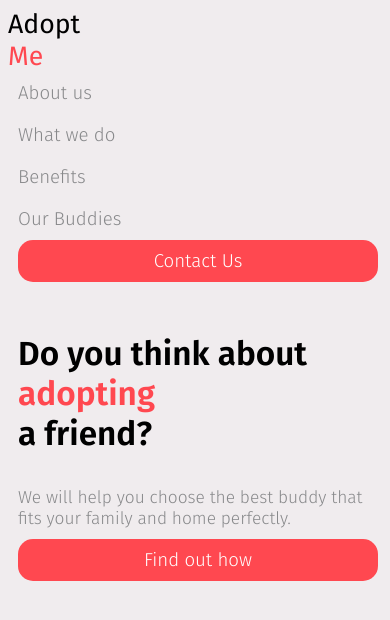
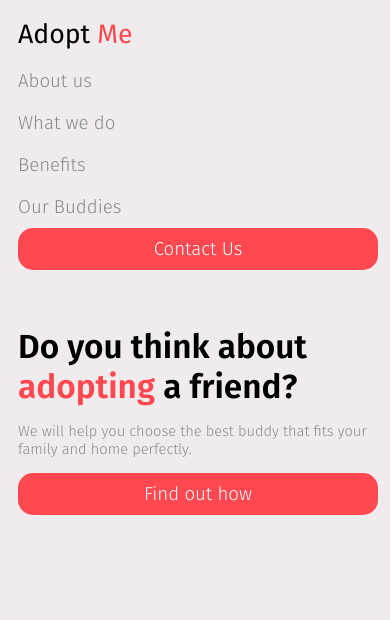
Before and after one commit to hbarker1/Barker_Part_One, a plain HTML site: page index.html in a window 390 px wide. Drawn offline with Linux system fonts and the light colour scheme.

Commit message:
Fixed Adopt Me to fit on one line. Modified spacing and font-size. Made header fit.

```diff
--- a/Styles.css
+++ b/Styles.css
@@ -9,9 +9,12 @@
 .container {
   font-weight: 400;
   white-space: nowrap;
-  display: inline-block;
+  display: block;
   font-size: 15pt;
+  float: left;
 }
+
+
 
 
 
@@ -138,6 +141,23 @@ p {
 }
 
 
+
+.Me {
+
+  color: #FF4850;
+
+}
+
+
+
+.adopting {
+  color: #FF4850;
+}
+
+
+
+
+
 @media screen and (max-width: 768px) {
   *
   {
@@ -148,25 +168,25 @@ p {
 
   }
 
+.Me {
 
-
-.container {
-  font-size: 20pt;
-  vertical-align: text-top;
+  display:inline;
 
 
 }
 
 
 
-.menu ul li a
-{
-	padding: 10px;
-  text-align: left;
-	display: block;
-	text-decoration: none;
-  font-weight: 300;
-  font-size: 14pt;
+.adopting {
+  display: inline;
+  width: auto;
+}
+
+
+.container {
+  font-size: 20pt;
+  vertical-align: text-top;
+  margin: 10px;
 
 }
 
@@ -182,7 +202,28 @@ p {
   margin: 0px 20px 20px 10px
 
 
+
 }
+
+
+
+
+
+
+
+.menu ul li a
+{
+	padding: 10px;
+  text-align: left;
+	display: block;
+	text-decoration: none;
+  font-weight: 300;
+  font-size: 14pt;
+
+
+}
+
+
 
   body {
     background-color: #F0ECEE;
@@ -194,13 +235,18 @@ p {
 
 
 h1 {
-  width: 100%;
+
   font-size: 25pt;
   margin-left: 10px;
+  display: inline;
+  width: 300px;
+  margin-bottom: 0px;
 
 }
  p {
    margin: 0px 10px 10px 10px ;
+   font-size: 11pt;
+   padding: 0px 0px 5px 0px;
  }
 
 
--- a/index.html
+++ b/index.html
@@ -14,7 +14,7 @@
 
 </head>
 
-<div class="container" style="float:left; white-space: nowrap;">Adopt<span style="color:#FF4850"> Me</span>
+<div class="container">Adopt<span class="Me"> Me</span>
 </div>
 
 
@@ -23,11 +23,11 @@
 
 <div class="menu">
       <ul>
-        <li><a href="what">About us</a></li>
-        <li><a href="benefits">What we do</a></li>
-        <li><a href="buddies">Benefits</a></li>
-        <li><a href="contact">Our Buddies</a></li>
-        <li><a href="about" style="text-decoration:none" id="contact">Contact Us</a></li>
+        <li><a href="about" class="about">About us</a></li>
+        <li><a href="what" class="what">What we do</a></li>
+        <li><a href="benefits" class="benefits">Benefits</a></li>
+        <li><a href="buddies" class="buddies">Our Buddies</a></li>
+        <li><a href="contact" style="text-decoration:none" id="contact">Contact Us</a></li>
       </ul>
 </div>
       <div style="float:none;clear:both;"></div>
@@ -38,7 +38,7 @@
 <div align="left">
 
 
-    <p><h1>Do you think about <span style="color:#FF4850">adopting</span> a friend?</h1>
+    <p><h1>Do you think about <span class="adopting">adopting</span> a friend?</h1>
   </p>
     <p>We will help you choose the best buddy that fits your
     family and home perfectly.</p>
```
